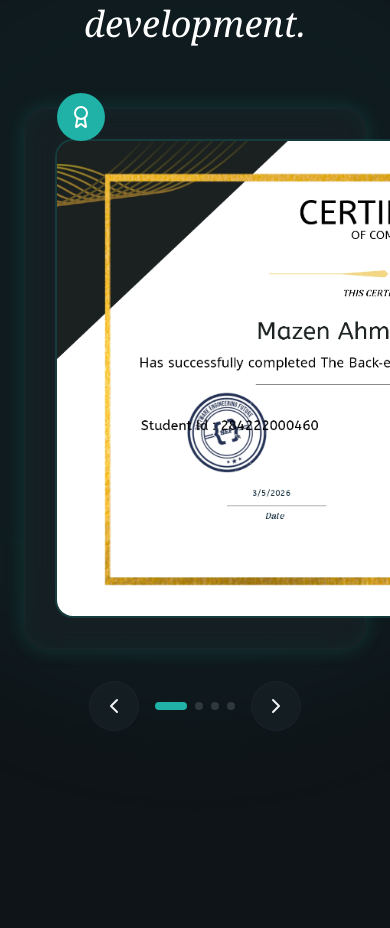
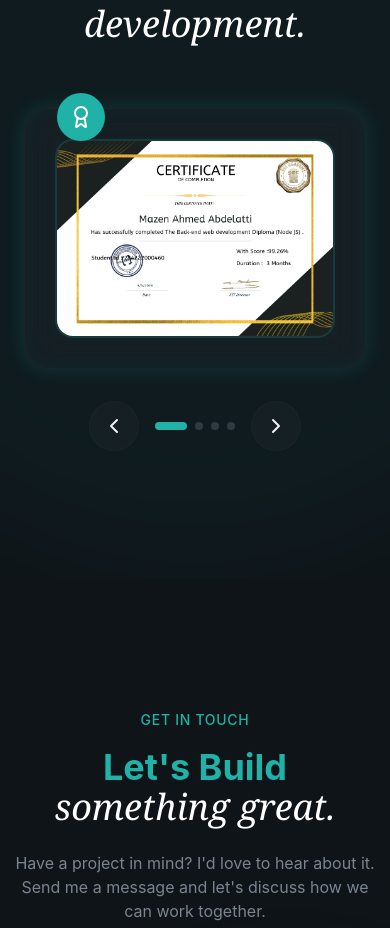
Before and after one commit to mazin189/Portfolio, a React (Vite) app: page / in a window 390 px wide. Shown: the part 8932-9860 px from the top of the page. Built offline with nearby package versions, Linux system fonts and the light colour scheme.

Commit message:
fixing mobile design

```diff
--- a/src/sections/Certificates.jsx
+++ b/src/sections/Certificates.jsx
@@ -74,7 +74,7 @@ export default function Testimonials() {
           </h2>
         </div>
 
-        <div className="max-w-4xl mx-auto">
+        <div className="max-w-xl md:max-w-4xl mx-auto">
           <div className="relative">
             <div className="glass p-8 rounded-3xl md:p-12 glow-border animate-fade-in animation-delay-200">
               <div className="absolute -top-4 left-8 w-12 h-12 rounded-full bg-primary flex items-center justify-center">
@@ -85,7 +85,7 @@ export default function Testimonials() {
                 <img
                   src={certifications[activeIdx].avatar}
                   alt={certifications[activeIdx].desc}
-                  className="rounded-2xl max-w-2xl mx-auto object-cover ring-2 ring-primary/20"
+                  className="rounded-2xl w-auto md:max-w-xl lg:max-w-2xl mx-auto object-cover ring-2 ring-primary/20"
                 />
               </div>
             </div>
```
